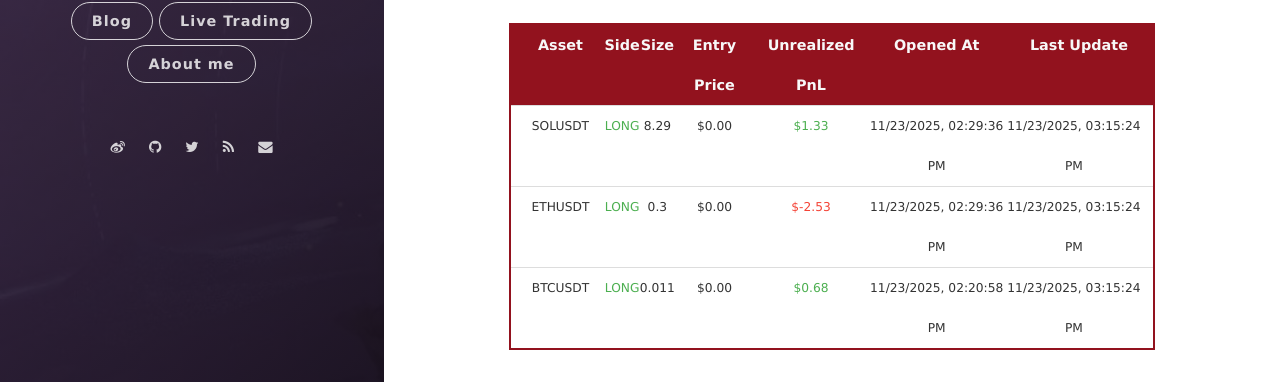
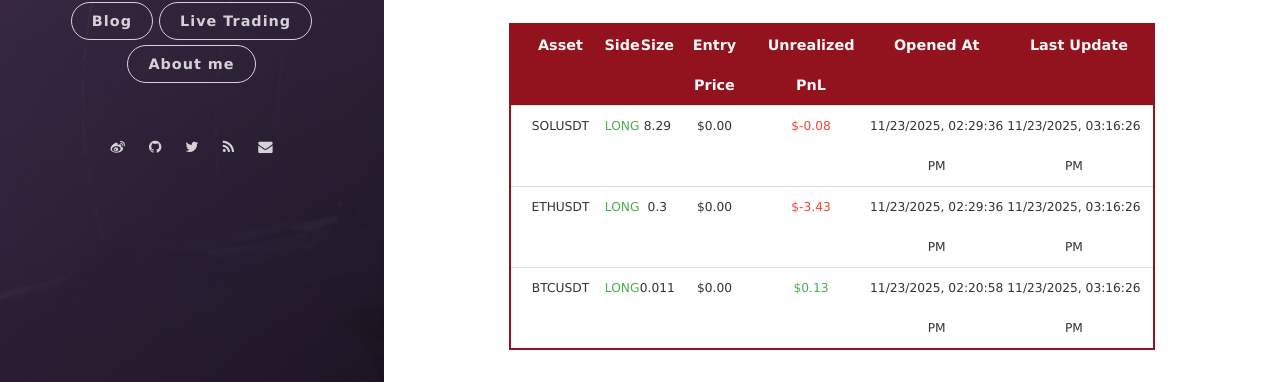
Before and after one commit to leeyegy/leeyegy.github.io, a Jekyll site: the page built from live-trading.html, in a window 1280 px wide and 1026 px high. Shown: the part 576-958 px from the top of the window. Built offline with Jekyll 4.4.1, drawn with Linux system fonts in a browser that asks for light colours; nearby versions of some CDN libraries.

Commit message:
AccountMonitor: refresh positions 2025-11-23T23:16:26+08:00

```diff
--- a/assets/data/binance/positions.json
+++ b/assets/data/binance/positions.json
@@ -4,26 +4,26 @@
     "side": "LONG",
     "size": 8.29,
     "entryPrice": 0.0,
-    "unrealizedPnl": 1.3264,
+    "unrealizedPnl": -0.0829,
     "openedAt": "2025-11-23T22:29:36+08:00",
-    "reportedAt": "2025-11-23T23:15:24+08:00"
+    "reportedAt": "2025-11-23T23:16:26+08:00"
   },
   {
     "symbol": "ETHUSDT",
     "side": "LONG",
     "size": 0.3,
     "entryPrice": 0.0,
-    "unrealizedPnl": -2.526,
+    "unrealizedPnl": -3.42628139,
     "openedAt": "2025-11-23T22:29:36+08:00",
-    "reportedAt": "2025-11-23T23:15:24+08:00"
+    "reportedAt": "2025-11-23T23:16:26+08:00"
   },
   {
     "symbol": "BTCUSDT",
     "side": "LONG",
     "size": 0.011,
     "entryPrice": 0.0,
-    "unrealizedPnl": 0.682,
+    "unrealizedPnl": 0.1309,
     "openedAt": "2025-11-23T22:20:58+08:00",
-    "reportedAt": "2025-11-23T23:15:24+08:00"
+    "reportedAt": "2025-11-23T23:16:26+08:00"
   }
 ]
```
